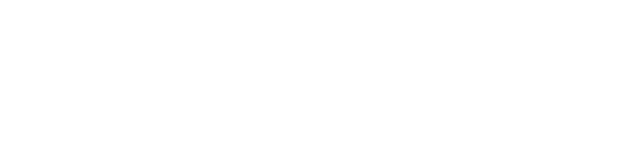
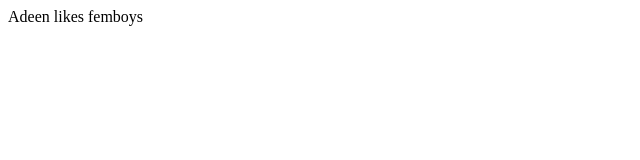
Before and after one commit to ajaykarki911-droid/Web-dev, a plain HTML site: page index.html in a window 1280 px wide. Shown: the whole page, without its empty margins (0-640 px from the left). Drawn offline with Linux system fonts and the light colour scheme.

Commit message:
first change

```diff
--- a/index.html
+++ b/index.html
@@ -4,4 +4,7 @@
             Abracadabra
         </title>
     </head>
+    <body>
+        <p>Adeen likes femboys</p>
+    </body>
 </html>
```
